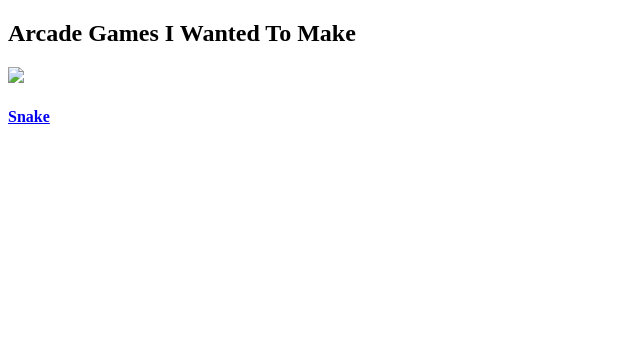
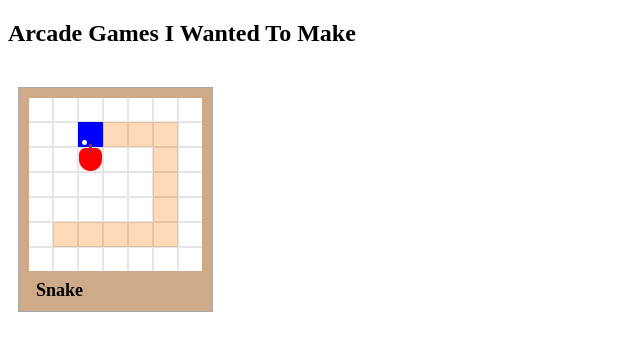
Before and after one commit to 12944qwerty/arcade, a plain HTML site: page index.html in a window 1280 px wide. Shown: the whole page, without its empty margins (0-640 px from the left). Drawn offline with Linux system fonts and the light colour scheme; the site is published under a folder, as on GitHub Pages, so addresses that start at the root find nothing.

Commit message:
fix paths

```diff
--- a/index.html
+++ b/index.html
@@ -6,15 +6,15 @@
         <title>Arcade Games</title>
         <meta name="description" content="A bunch of arcade games I want to make">
         <meta name="viewport" content="width=device-width, initial-scale=1">
-        <link rel="icon" type="image/x-icon" href="/assets/favicon.png">
-        <link rel="stylesheet" href="/style.css">
+        <link rel="icon" type="image/x-icon" href="./assets/favicon.png">
+        <link rel="stylesheet" href="./style.css">
     </head>
     <body>
         <h2>Arcade Games I Wanted To Make</h2>
         <div class="games">
-            <a href="snake/">
+            <a href="./snake/">
                 <div class="container" style="--color: #CFAA89;">
-                    <div class="image"><img src="/assets/snake.png"></div>
+                    <div class="image"><img src="./assets/snake.png"></div>
                     <h4 class="title">Snake</h4>
                 </div>
             </a>
```
